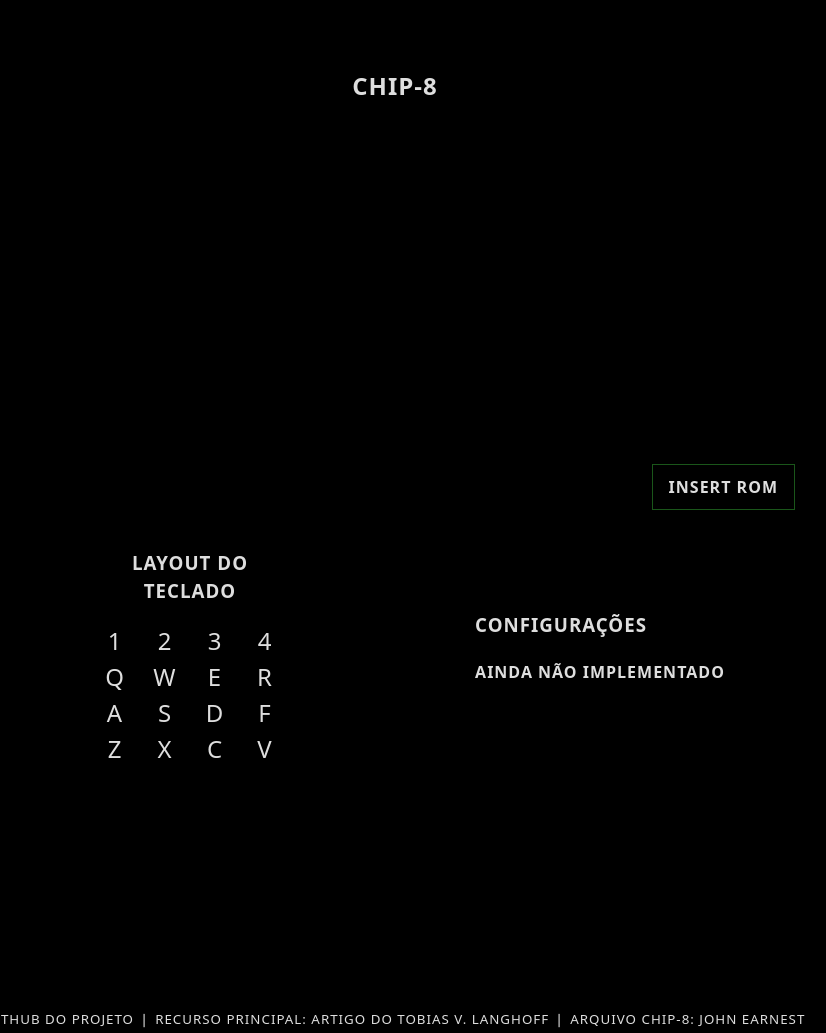
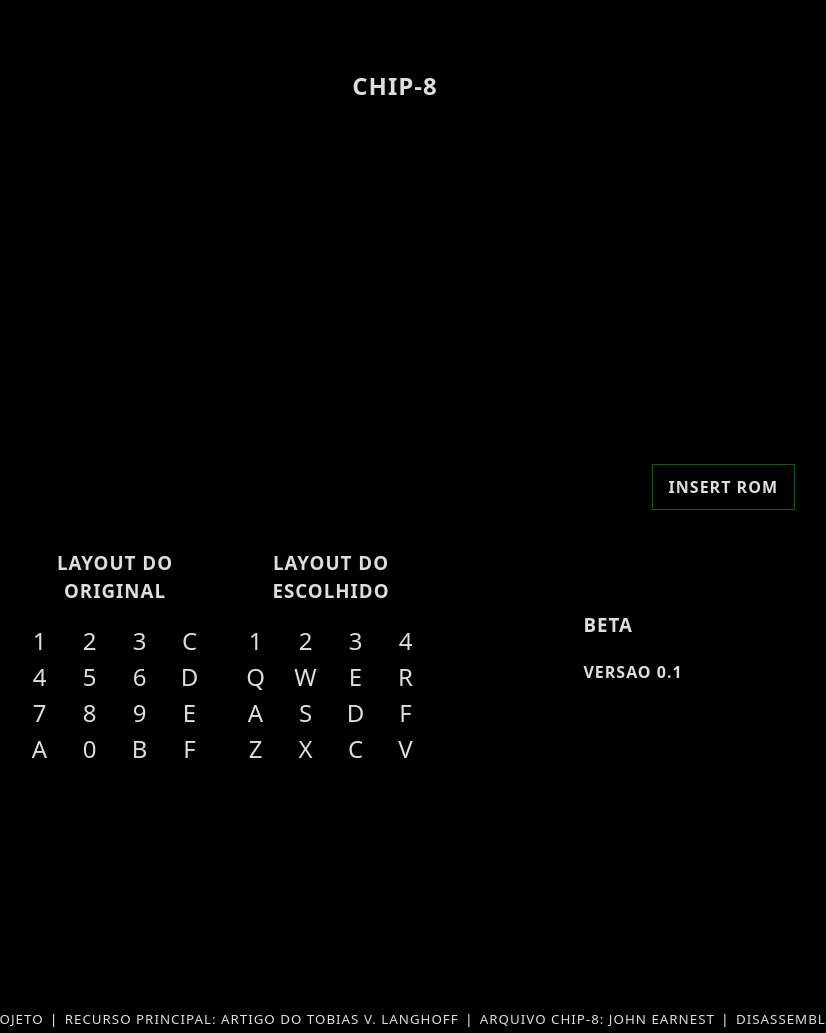
Before and after one commit to vini-basilio/chip8-vite, a website built with Vite: page index.html in a window 1280 px wide. Shown: the whole page, without its empty margins (245-1071 px from the left). Built offline with nearby package versions, Linux system fonts and the light colour scheme.

Commit message:
- remove: deleta as roms

```diff
--- a/index.html
+++ b/index.html
@@ -29,7 +29,28 @@
       <div class="emulatorAside">
         <div class="layout">
           <div style="width: 200px;">
-            <h3 style="text-align: center">Layout do teclado</h3>
+            <h3 style="text-align: center">Layout do original</h3>
+            <section class="keyboard-container">
+              <div class="keyboard-button">1</div>
+              <div class="keyboard-button">2</div>
+              <div class="keyboard-button">3</div>
+              <div class="keyboard-button">c</div>
+              <div class="keyboard-button">4</div>
+              <div class="keyboard-button">5</div>
+              <div class="keyboard-button">6</div>
+              <div class="keyboard-button">d</div>
+              <div class="keyboard-button">7</div>
+              <div class="keyboard-button">8</div>
+              <div class="keyboard-button">9</div>
+              <div class="keyboard-button">e</div>
+              <div class="keyboard-button">a</div>
+              <div class="keyboard-button">0</div>
+              <div class="keyboard-button">b</div>
+              <div class="keyboard-button">f</div>
+            </section>
+          </div>
+          <div style="width: 200px;">
+            <h3 style="text-align: center">Layout do escolhido</h3>
             <section class="keyboard-container">
               <div class="keyboard-button">1</div>
               <div class="keyboard-button">2</div>
@@ -52,20 +73,22 @@
         </div>
         <div class="settings">
           <div>
-            <h3>configurações</h3>
-            <h4>ainda não implementado</h4>
+            <h3>beta</h3>
+            <h4>versao 0.1</h4>
           </div>
         </div>
       </div>
     </div>
   </aside>
-  <footer style="font-size: smaller; ">
+  <footer style="font-size: smaller;">
     <a href="https://github.com/vini-basilio/chip-8-TS"> github do projeto </a>
     <span>&#10072;</span>
     <a href="https://tobiasvl.github.io/blog/write-a-chip-8-emulator/"> recurso principal: artigo do Tobias v.
       langhoff </a>
     <span>&#10072;</span>
     <a href="https://github.com/JohnEarnest/chip8Archive"> arquivo chip-8: John Earnest </a>
+    <span>&#10072;</span>
+    <a href="https://www.taniarascia.com/writing-an-emulator-in-javascript-chip8/"> Disassembler: Tania </a>
   </footer>
 </div>
 <script src="/src/main.ts" type="module"></script>
--- a/src/Emulator/Ram.ts
+++ b/src/Emulator/Ram.ts
@@ -8,8 +8,6 @@ export class Ram implements IO {
         for(let i = 0; i < CHIP_8_FONT.length; i++){
             this.memory[i] = CHIP_8_FONT[i];
         }
-
-        console.log(this.memory)
     }
 
     read(address: number): number {
--- a/src/main.ts
+++ b/src/main.ts
@@ -6,8 +6,6 @@ import Display from "./Emulator/Display";
 import {Ram} from "./Emulator/Ram";
 import {AddressIO} from "./Utils/AddressaIO";
 import {KeyboardController} from "./Emulator/Keyboard.ts";
-import { IF_KEY_PRESS} from "./ROMs/KeyboardTest.ts";
-
 const canvas = document.querySelector("#canvas") as HTMLCanvasElement
 const romLoader = document.querySelector("#romLoader") as HTMLInputElement
 
```
Also changed, not shown: src/ROMs/KeyboardTest.ts (deleted, +0 -33 lines), 5 other files.
